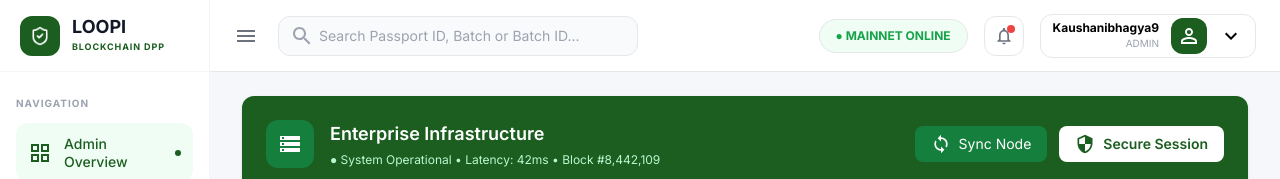
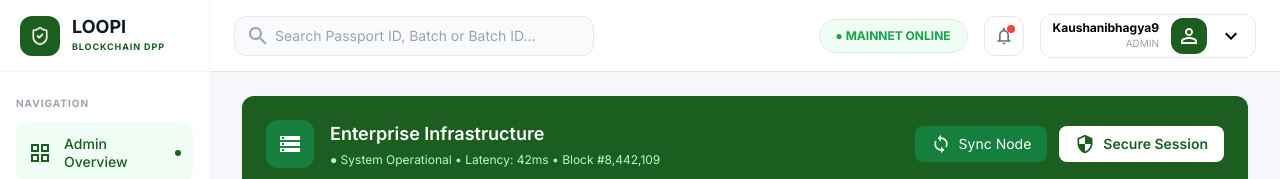
Before and after one commit to ADKBhagya/Loopi_DPP, a React (Vite) app in the folder frontend/: page /admin in a window 1280 px wide. Shown: the top 179 px of the page. Built offline with nearby package versions, Linux system fonts and the light colour scheme; sample sign-in values are in the browser's storage.

Commit message:
feat(admin): update topbar controls and dropdown features

```diff
--- a/frontend/src/pages/admin/components/Topbar.tsx
+++ b/frontend/src/pages/admin/components/Topbar.tsx
@@ -44,7 +44,6 @@ export default function Topbar({ onOpenExplorer }: any) {
 
       {/* LEFT */}
       <div className="flex items-center gap-5">
-        <MenuOutlinedIcon className="text-gray-500 cursor-pointer" />
 
         <div className="relative">
           <SearchOutlinedIcon className="absolute left-3 top-1/2 -translate-y-1/2 text-gray-400" />
```
